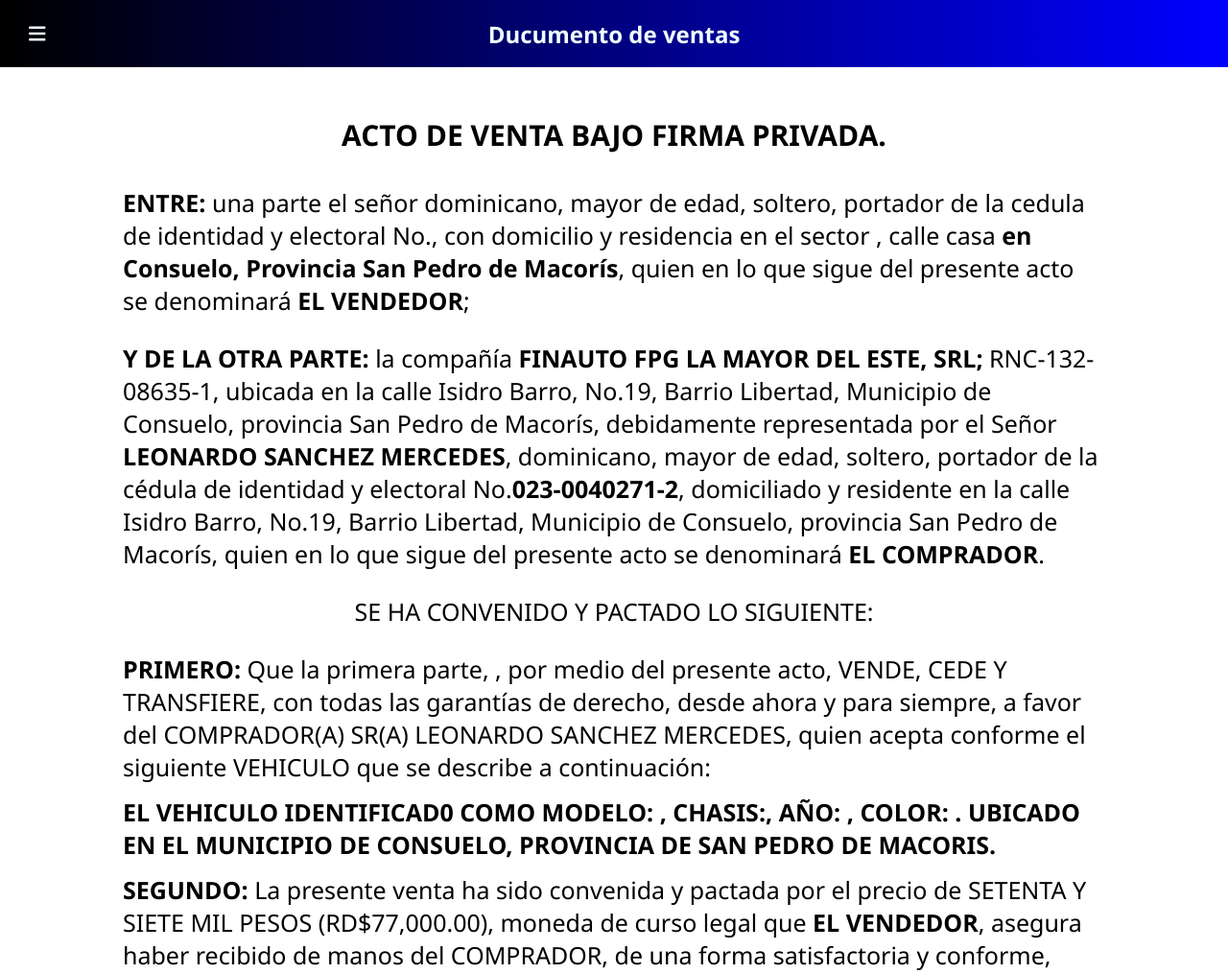
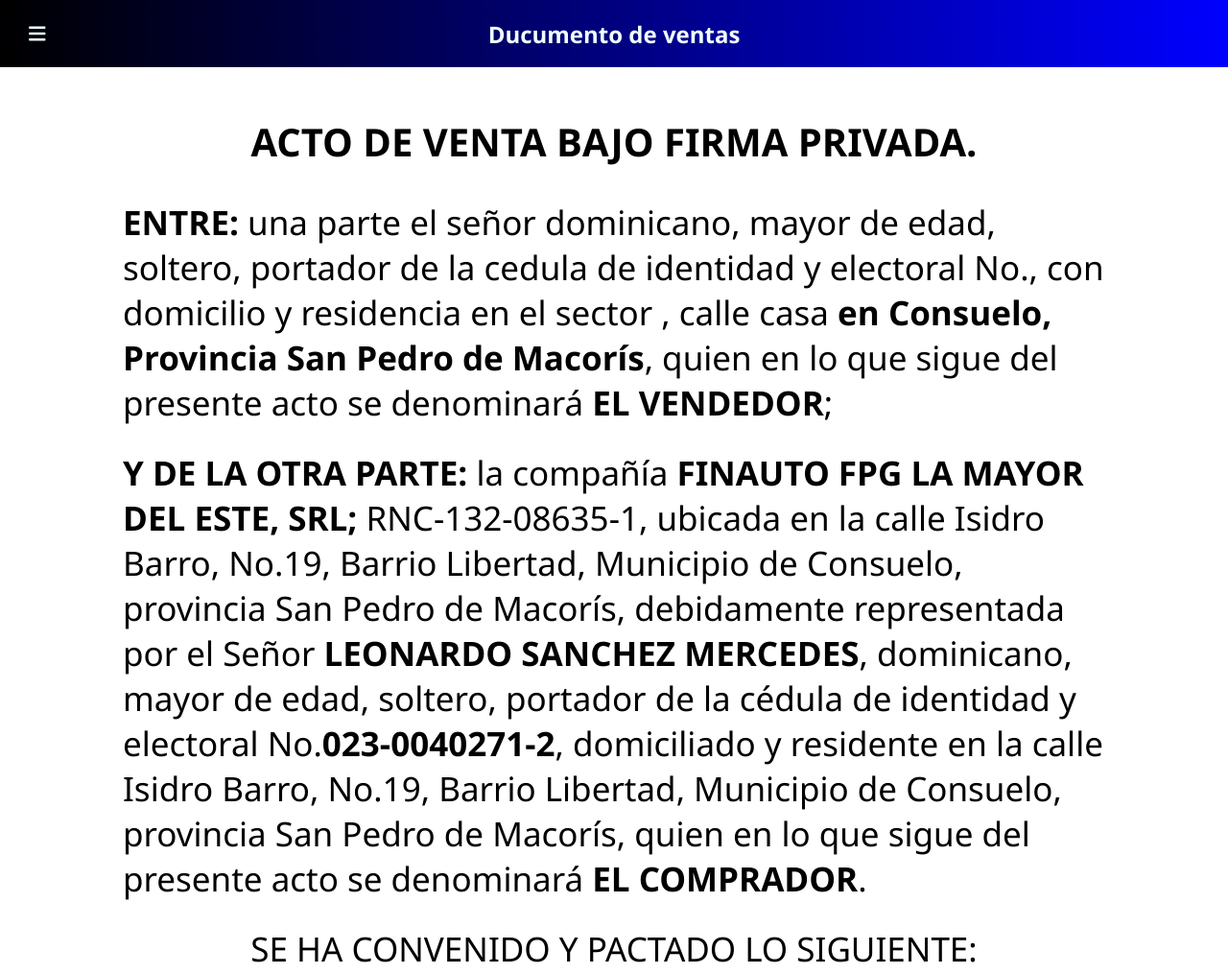
Before and after one commit to rokola18/Delear-App, a React app: page /despacho in a window 1280 px wide. Shown: the top 1015 px of the page at 96% size. Built offline with nearby package versions, Linux system fonts and the light colour scheme.

Commit message:
de nuevo

```diff
--- a/src/frontent/css/body.css
+++ b/src/frontent/css/body.css
@@ -86,9 +86,9 @@
   }
 
   .acto{
-    font-size: 30px;
+    font-size: 40px;
   }
 
   .venta{
-    font-size: 25px;
+    font-size: 35px;
   }
```
